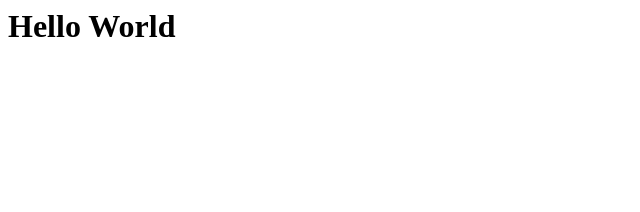
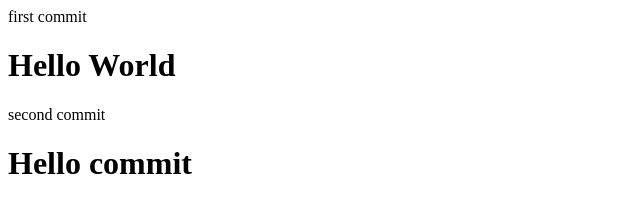
Before and after one commit to LiHye0521/HelloWorld, a plain HTML site: page index.html in a window 1280 px wide. Shown: the whole page, without its empty margins (0-640 px from the left). Drawn offline with Linux system fonts and the light colour scheme.

Commit message:
second commit

```diff
--- a/index.html
+++ b/index.html
@@ -4,6 +4,10 @@
   </head>
 
   <body>
+    first commit
     <h1>Hello World</h1>
+
+    second commit
+    <h1>Hello commit</h1>
   </body>
 </html>
```
